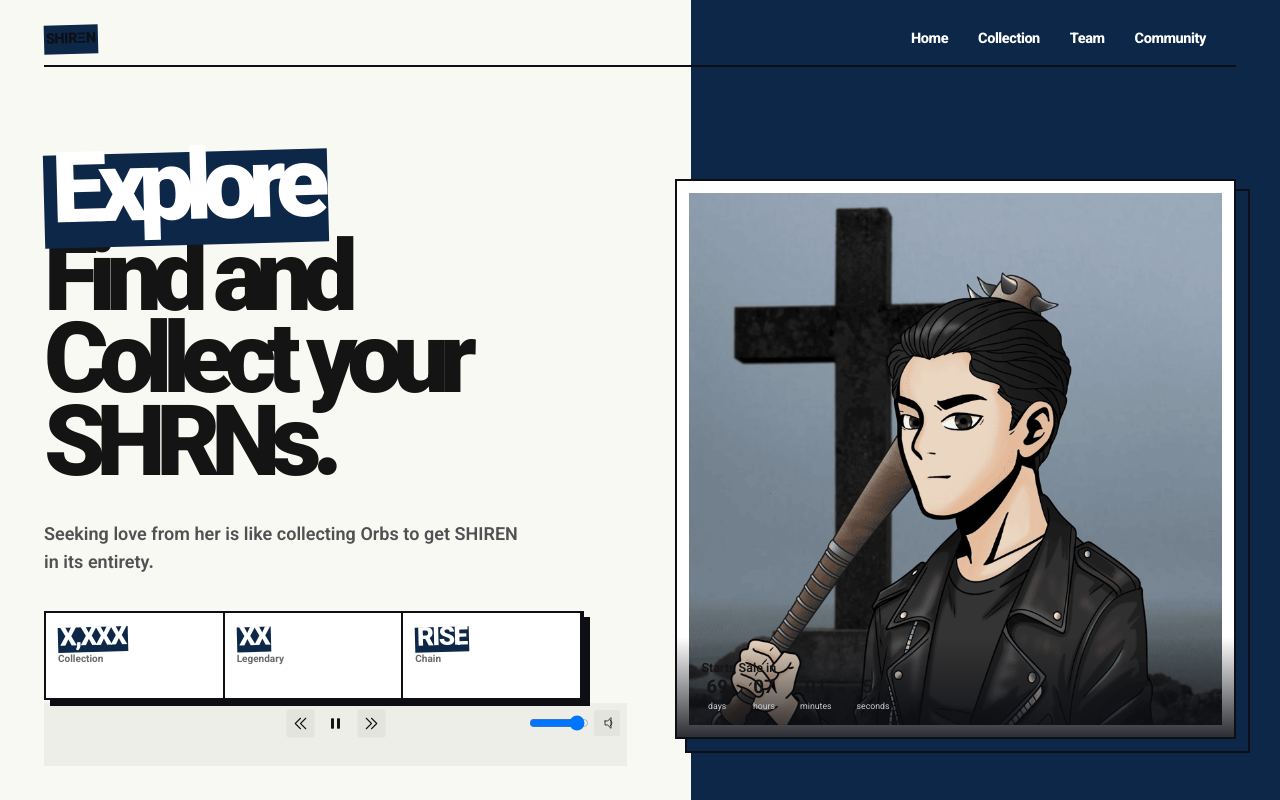
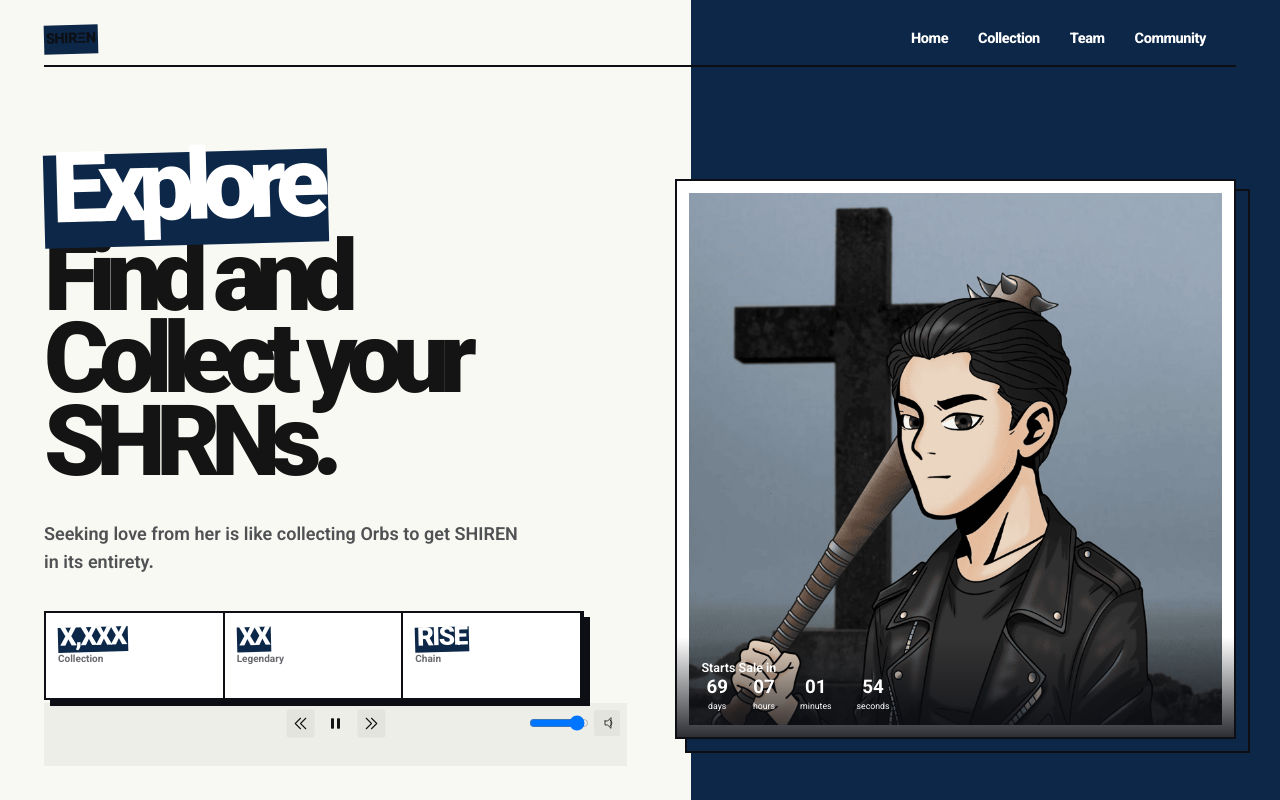
Before and after one commit to flxthesixth/shirennft, a Next.js app: page / in a window 1280 px wide. Shown: the top 800 px of the page. Built offline with nearby package versions, Linux system fonts and the light colour scheme.

Commit message:
fix: keep featured sale countdown text white

```diff
--- a/src/styles/globals.css
+++ b/src/styles/globals.css
@@ -193,6 +193,14 @@ body {
 }
 .shiren-loadflash {
   background: #f6f4ef;
+}
+
+/* Countdown card on featured NFT stays white over the dark veil */
+.shiren-shell .shiren-hero .bg-gradient-to-t,
+.shiren-shell .shiren-hero .bg-gradient-to-t .text-white,
+.shiren-shell .shiren-hero .bg-gradient-to-t h3,
+.shiren-shell .shiren-hero .bg-gradient-to-t p {
+  color: #ffffff !important;
 }
 
 /* Theme color for mobile browser chrome */
```
